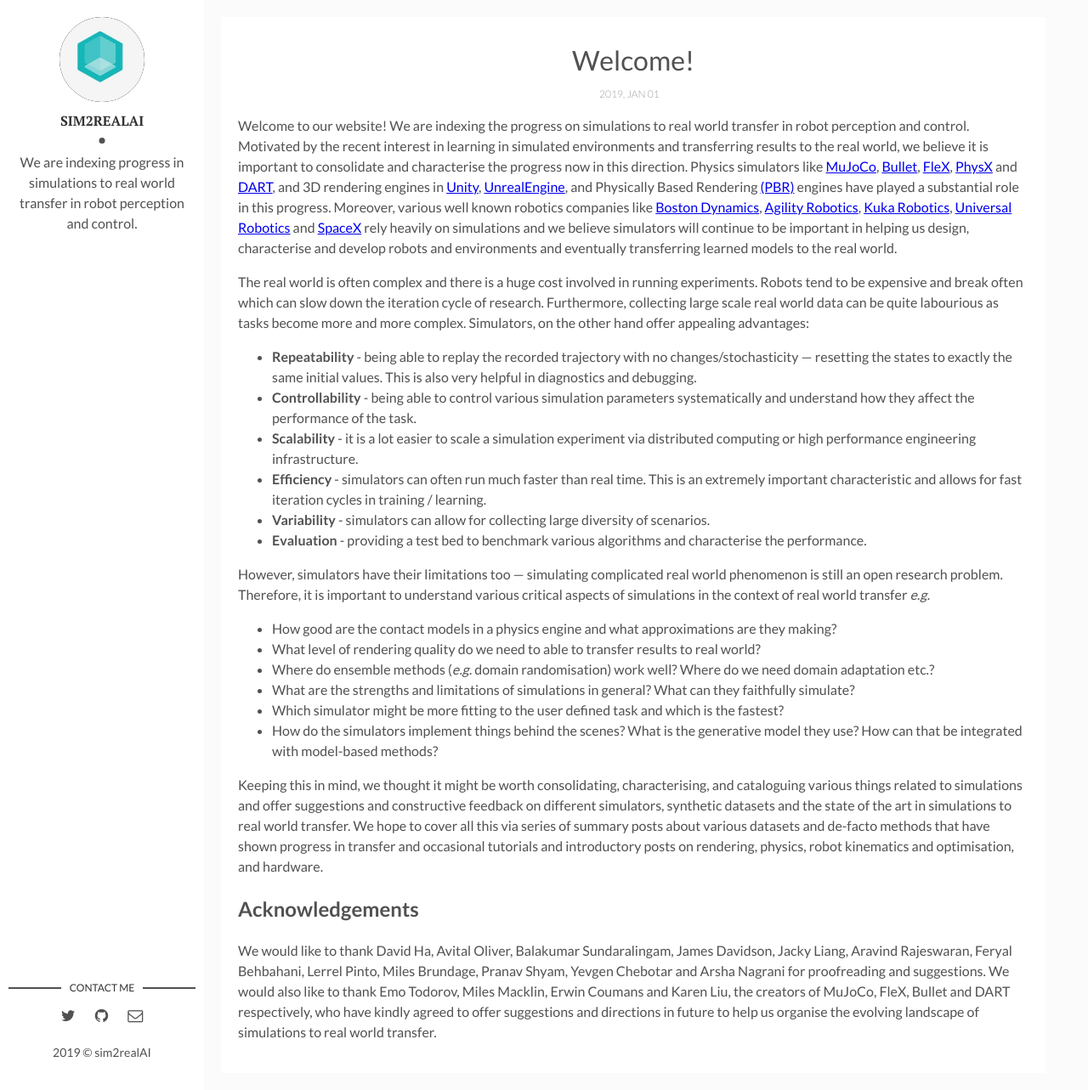
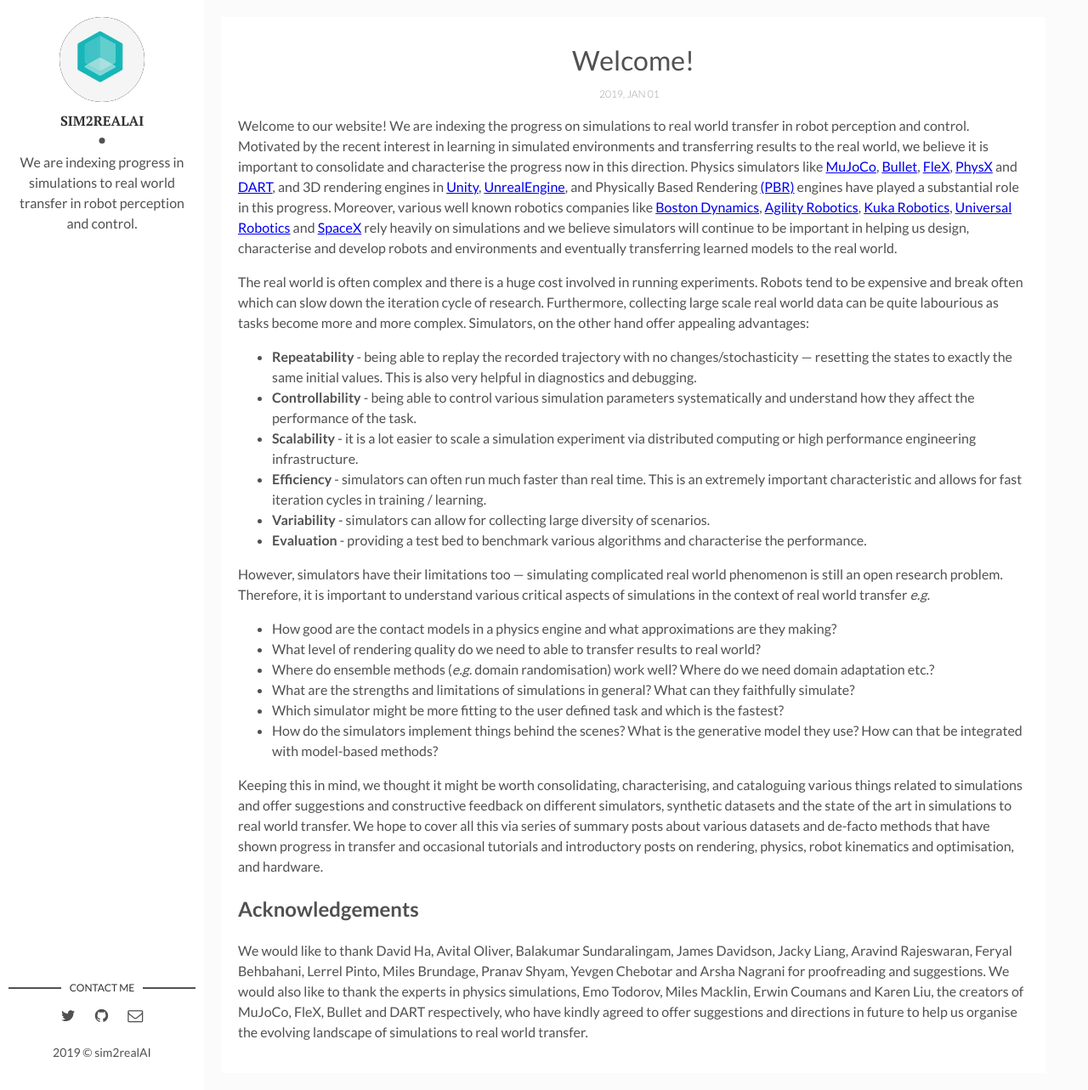
Before and after one commit to sim2realAI/sim2realAI.github.io, a Jekyll site: the page built from _posts/2019-01-01-welcome-to-sim2real-AI.markdown, in a window 1280 px wide and 1283 px high. Shown: the whole window at 85% size. Built offline with Jekyll 4.4.1, drawn with Linux system fonts in a browser that asks for light colours.

Commit message:
cleaning up acks
Signed-off-by: Ankur Handa <ahanda@nvidia.com>

```diff
--- a/_posts/2019-01-01-welcome-to-sim2real-AI.markdown
+++ b/_posts/2019-01-01-welcome-to-sim2real-AI.markdown
@@ -31,4 +31,4 @@
 
 
 ## Acknowledgements
-We would like to thank David Ha, Avital Oliver, Balakumar Sundaralingam, James Davidson, Jacky Liang, Aravind Rajeswaran, Feryal Behbahani, Lerrel Pinto, Miles Brundage, Pranav Shyam, Yevgen Chebotar and Arsha Nagrani for proofreading and suggestions. We would also like to thank Emo Todorov, Miles Macklin, Erwin Coumans and Karen Liu, the creators of MuJoCo, FleX, Bullet and DART respectively, who have kindly agreed to offer suggestions and directions in future to help us organise the evolving landscape of simulations to real world transfer.
+We would like to thank David Ha, Avital Oliver, Balakumar Sundaralingam, James Davidson, Jacky Liang, Aravind Rajeswaran, Feryal Behbahani, Lerrel Pinto, Miles Brundage, Pranav Shyam, Yevgen Chebotar and Arsha Nagrani for proofreading and suggestions. We would also like to thank the experts in physics simulations, Emo Todorov, Miles Macklin, Erwin Coumans and Karen Liu, the creators of MuJoCo, FleX, Bullet and DART respectively, who have kindly agreed to offer suggestions and directions in future to help us organise the evolving landscape of simulations to real world transfer.
```
